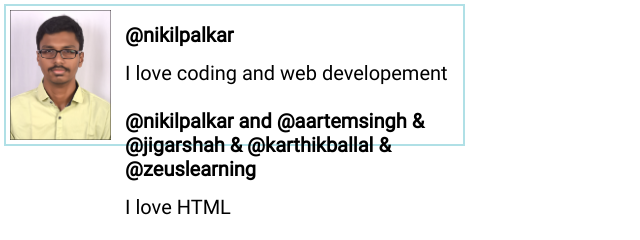
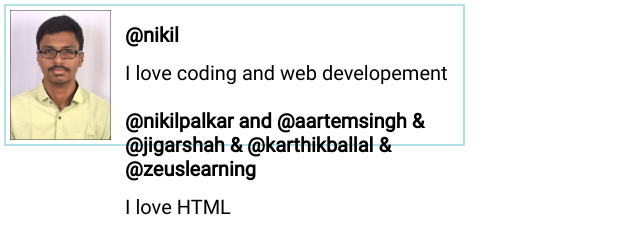
Before and after one commit to Nikhil8450/test2, a plain HTML site: page Task-1/index.html in a window 1280 px wide. Shown: the top 240 px of the page, 0-640 px from the left. Drawn offline with Linux system fonts and the light colour scheme.

Commit message:
seventh remove

```diff
--- a/Task-1/index.html
+++ b/Task-1/index.html
@@ -16,10 +16,11 @@
       />
       <div>
         <div class="message">
-          <h1 class="username">@nikilpalkar</h1>
+          <h1 class="username">@nikil</h1>
           <p class="para">I love coding and web developement</p>
           <h1 class="username">
-            @nikilpalkar and @aartemsingh & @jigarshah & @karthikballal & @zeuslearning
+            @nikilpalkar and @aartemsingh & @jigarshah & @karthikballal &
+            @zeuslearning
           </h1>
           <p class="para">I love HTML</p>
         </div>
```
